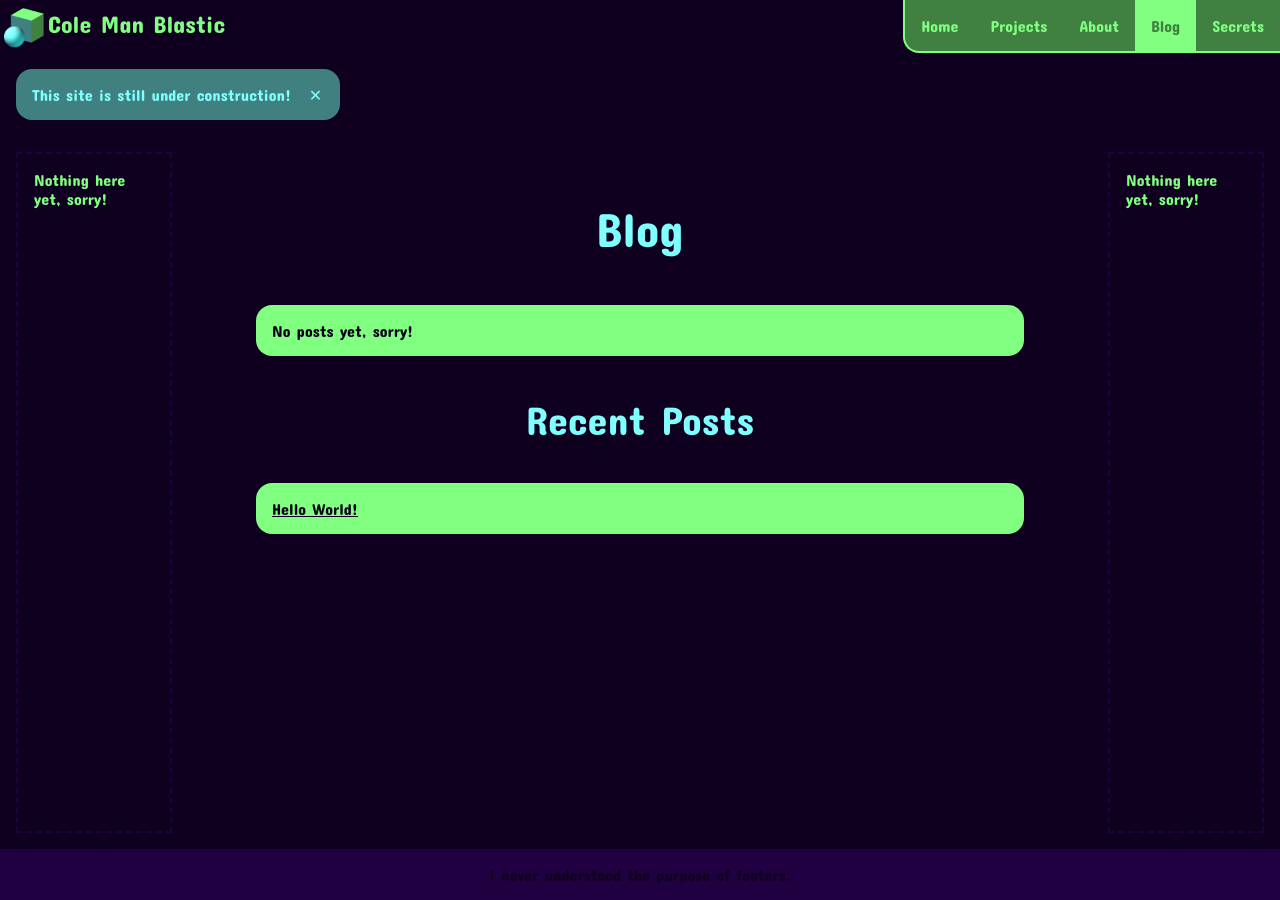
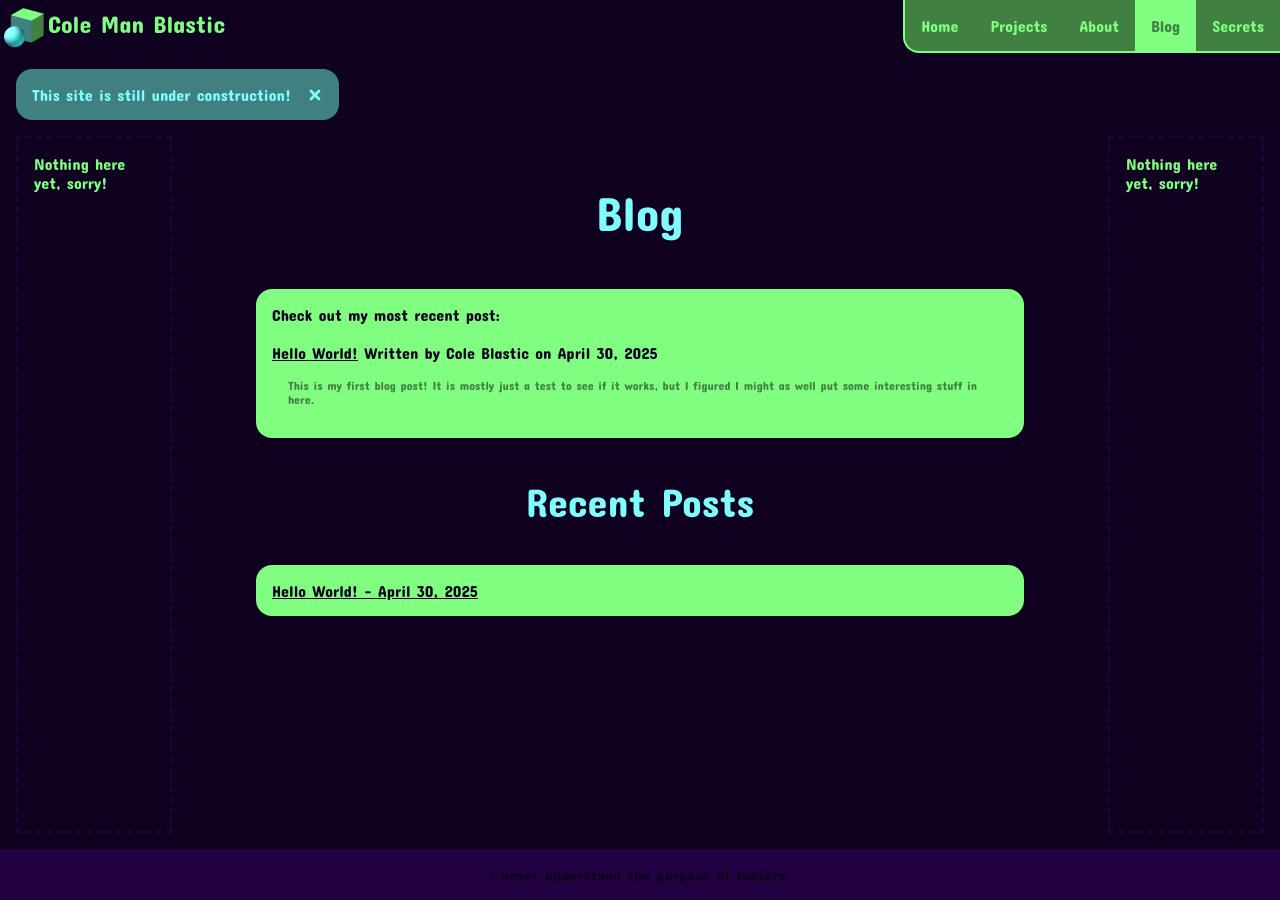
Before and after one commit to cole-man-blastic/cole-man-blastic.github.io, a Jekyll site: the page built from _pages/blog.html, in a window 1280 px wide. Built offline with Jekyll 4.4.1, drawn with Linux system fonts in a browser that asks for light colours.

Commit message:
who cares

```diff
--- a/_config.yml
+++ b/_config.yml
@@ -3,6 +3,9 @@ description: This is my website where I put all of my cool web projects. I guess
 url: https://cole-man-blastic.github.io
 
 collections:
-  articles:
+  pages:
     output: true
-    permalink: /blog/posts/:name
+    permalink: /:path
+  canvas-projects:
+    output: true
+    permalink: projects/:path
--- a/_layouts/default.html
+++ b/_layouts/default.html
@@ -26,7 +26,19 @@
     <div class="banner">
       This site is still under construction!
       <input id="close-banner" type="checkbox">
-      <label for="close-banner">&#x2715</label>
+      <label for="close-banner">
+        <svg
+          viewBox="0 0 24 24"
+          fill="none"
+          stroke="currentColor"
+          stroke-width="4"
+          stroke-linecap="round"
+          stroke-linejoin="round"
+        >
+          <line x1="18" y1="6" x2="6" y2="18" />
+          <line x1="6" y1="6" x2="18" y2="18" />
+        </svg>
+      </label>
     </div>
   </header>
   <main>
--- /dev/null
+++ b/_pages/blog.html
@@ -0,0 +1,28 @@
+---
+layout: default
+title: Blog
+nav: blog
+---
+{% assign articles = site.pages | where_exp: "page", "page.path contains 'blog/posts/'" %}
+{% assign sorted_articles = articles | sort: "date" | reverse %}
+{% assign latest_article = sorted_articles.first %}
+
+<hgroup>
+  <h1>Blog</h1>
+  <div class="blob">
+    Check out my most recent post:<br><br>
+    <a href="{{ latest_article.url }}">{{ latest_article.title }}</a>
+    <caption>Written by {{ latest_article.author }} on {{ latest_article.date | date: "%B %-d, %Y" }}</caption>
+    {{ latest_article.excerpt }}
+  </div>
+</hgroup>
+<hgroup>
+  <h2>Recent Posts</h2>
+  <div class="blob">
+    <ul>
+      {% for article in sorted_articles %}
+        <li><a href="{{ article.url }}">{{ article.title }} - {{ article.date | date: "%B %-d, %Y" }}</a></li>
+      {% endfor %}
+    </ul>
+  </div>
+</hgroup>
--- /dev/null
+++ b/_pages/projects/tanks-blitz-battles.html
@@ -0,0 +1,5 @@
+---
+layout: canvas-project
+title: Tanks Blitz Battles!
+nav: projects
+---
--- a/assets/css/styles.css
+++ b/assets/css/styles.css
@@ -10,10 +10,23 @@
 }
 
 * {
+  box-sizing: border-box;
   margin: 0;
   padding: 0;
-  box-sizing: border-box;
-  overflow-wrap: break-word;
+  font: inherit;
+  color: inherit;
+  line-height: inherit;
+  letter-spacing: inherit;
+  word-spacing: inherit;
+  text-decoration: inherit;
+  text-transform: inherit;
+  vertical-align: inherit;
+  background: none;
+  border: none;
+  outline: none;
+}
+
+html {
   font-weight: 400;
   font-family: "Concert One", sans-serif;
   font-style: normal;
@@ -83,7 +96,8 @@ ul.nav-bar>li>a:hover:not(.active) {
   display: flex;
   float: left;
   clear: both;
-  margin: 1rem;
+  margin-top: 1rem;
+  margin-left: 1rem;
   padding: 1rem;
   color: var(--blastic-light-cyan);
   background-color: var(--blastic-dark-cyan);
@@ -101,12 +115,12 @@ ul.nav-bar>li>a:hover:not(.active) {
 .banner>label {
   margin-left: 1rem;
   margin-top: 0.1rem;
-  padding-left: 0.1rem;
-  padding-right: 0.1rem;
   line-height: 1;
-  font-size: 1rem;
+  width: 1rem;
+  height: 1rem;
+  flex-shrink: 0;
+  text-align: center;
   color: var(--blastic-light-cyan);
-  background-color: transparent;
   border-style: none;
   border-radius: 0.25rem;
 }
@@ -118,21 +132,24 @@ ul.nav-bar>li>a:hover:not(.active) {
 
 main {
   display: flex;
+  justify-content: center;
   flex-grow: 1;
   padding: 1rem;
   gap: 1rem;
 }
 
 .content {
+  margin: 0 auto;
   flex: 1 0 0;
-  overflow-x: hidden;
+  max-width: 64rem;
+  overflow-wrap: break-word;
 }
 
 .sidebar {
   width: 12rem;
   max-width: 12.5%;
+  overflow-wrap: break-word;
   border: 0.125rem dashed var(--blastic-light-purple);
-  overflow-x: hidden;
 }
 
 footer {
@@ -184,8 +201,7 @@ li {
 
 .blob {
   padding: 1rem;
-  width: 100%;
-  max-width: 48rem;
+  width: min(100%, 48rem);
   margin: 1rem auto;
   color: var(--blastic-dark-purple);
   background-color: var(--blastic-light-lime);
@@ -196,6 +212,11 @@ li {
   color: var(--blastic-dark-purple);
 }
 
+.blob p {
+  color: var(--blastic-dark-lime);
+  font-size: 0.75rem;
+}
+
 main a {
   text-decoration: underline;
 }
@@ -204,7 +225,6 @@ main a {
   display: block;
   margin: 1rem auto;
   padding: 1rem;
-  width: min(100%, 64rem);
   text-decoration: none;
   color: var(--blastic-dark-purple);
   background-color: var(--blastic-light-cyan);
@@ -213,6 +233,43 @@ main a {
 
 .project-feature>img {
   width: 100%;
+}
+
+.project-canvas-group {
+  display: flex;
+  flex-direction: column;
+  gap: 0.5rem;
+}
+
+.project-canvas-wrapper {
+  display: flex;
+  justify-content: center;
+  align-items: center;
+  background-color: black;
+  outline: 0.125rem solid var(--blastic-light-purple);
+  outline-style: dashed;
+}
+
+canvas.project-canvas {
+  display: block;
+  width: 100%;
+  background-color: var(--blastic-dark-purple);
+}
+
+button.fullscreen-button {
+  display: block;
+  margin-left: auto;
+  padding: 0.25rem;
+  width: 2rem;
+  height: 2rem;
+  border-radius: 0.5rem;
+  background-color: var(--blastic-dark-cyan);
+  color: var(--blastic-light-cyan);
+}
+
+button.fullscreen-button:hover {
+  background-color: var(--blastic-light-cyan);
+  color: var(--blastic-dark-cyan);
 }
 
 @media screen and (max-width: 40rem) {
@@ -240,4 +297,8 @@ main a {
     border-left-style: none;
     border-bottom-left-radius: 0;
   }
+
+  .sidebar {
+    display: none;
+  }
 }
--- a/blog.html
+++ /dev/null
@@ -1,22 +0,0 @@
----
-layout: default
-title: Blog
-nav: blog
----
-
-<hgroup>
-  <h1>Blog</h1>
-  <div class="blob">
-    No posts yet, sorry!
-  </div>
-</hgroup>
-<hgroup>
-  <h2>Recent Posts</h2>
-  <div class="blob">
-    <ul>
-      {% for article in site.articles %}
-        <li><a href="{{ article.url }}">{{ article.title }}</a></li>
-      {% endfor %}
-    </ul>
-  </div>
-</hgroup>
```
Also changed, not shown: _canvas-projects/tanks-blitz-battles/js/main.mjs (added, +12 -0 lines), _layouts/article.html (+7 -5 lines), _layouts/canvas-project.html (added, +29 -0 lines), _pages/projects.html (renamed from projects.html, +10 -0 lines), assets/js/canvas-project.mjs (added, +8 -0 lines), _canvas-projects/tanks-blitz-battles/images/Body.png (added), _canvas-projects/tanks-blitz-battles/images/Cannon.png (added), _canvas-projects/tanks-blitz-battles/images/Tiles.png (added), _pages/about.html (renamed from about.html), _pages/blog/posts/hello-world.md (renamed from _articles/hello-world.md), _pages/index.html (renamed from index.html), _pages/secrets.html (renamed from secrets.html).
